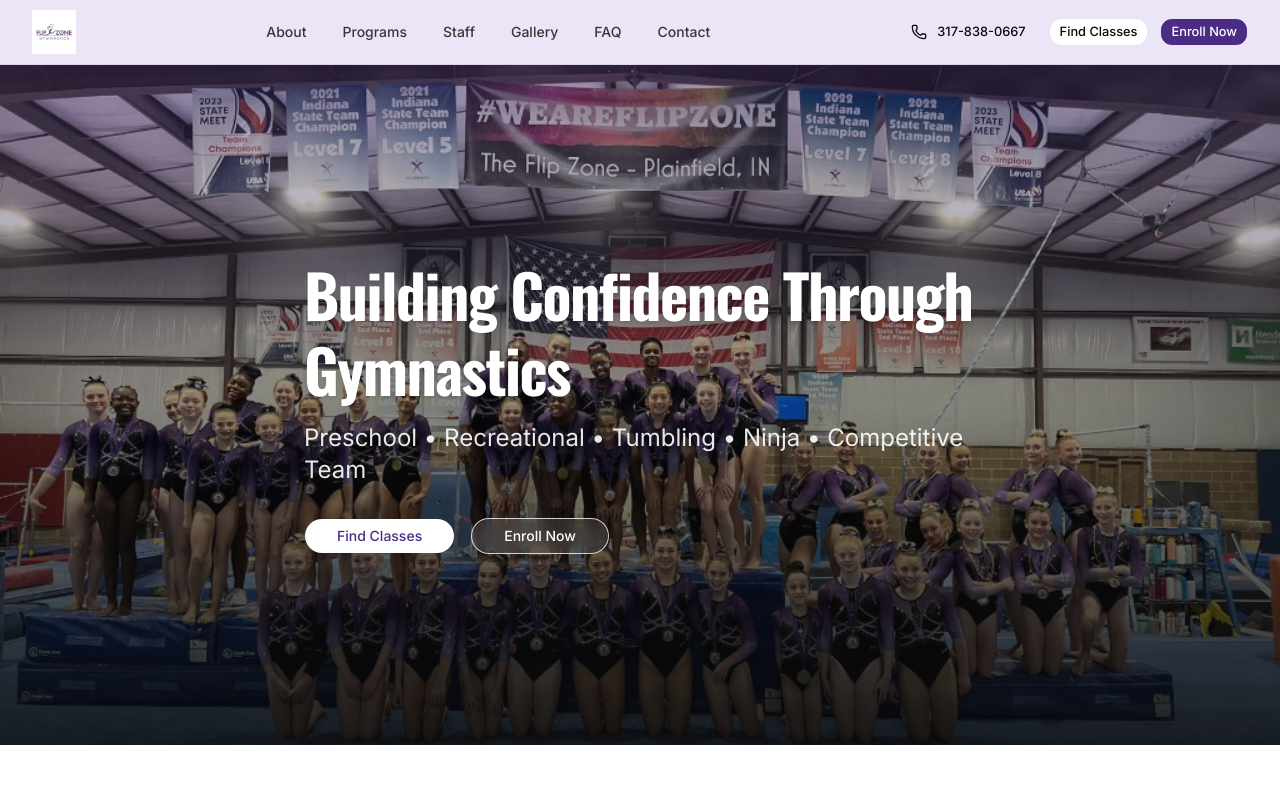
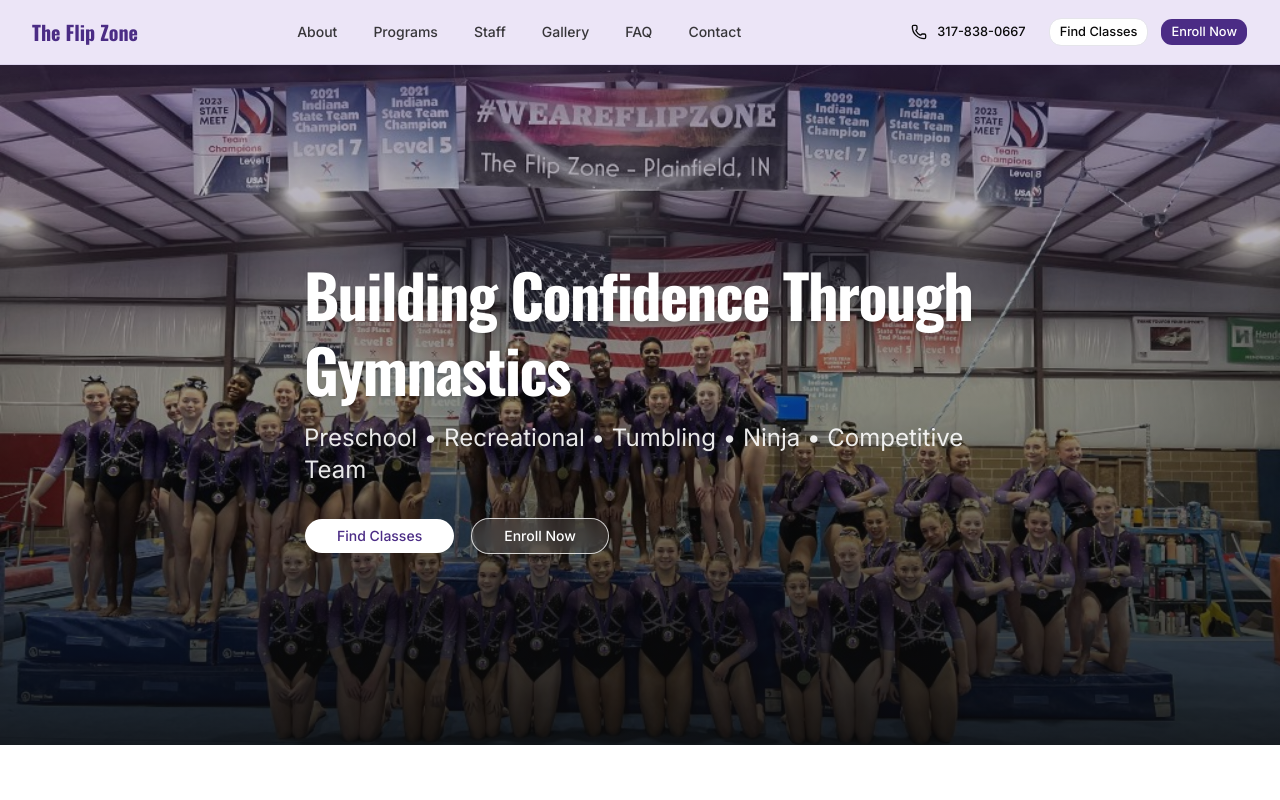
Before and after one commit to darnold5000/flipzone, a Next.js app: page / in a window 1280 px wide. Shown: the top 800 px of the page. Built offline with nearby package versions, Linux system fonts and the light colour scheme.

Commit message:
home page

```diff
--- a/src/components/layout/Header.tsx
+++ b/src/components/layout/Header.tsx
@@ -1,12 +1,10 @@
 "use client";
 
 import Link from "next/link";
-import Image from "next/image";
 import { useState } from "react";
 import { Menu, X, Phone } from "lucide-react";
 import { Button, ButtonLink, ButtonAnchor } from "@/components/ui/button";
 import { navLinks, site } from "@/data/site";
-import { images } from "@/lib/images";
 import { cn } from "@/lib/utils";
 
 export function Header() {
@@ -15,15 +13,11 @@
   return (
     <header className="sticky top-0 z-50 border-b border-flip-purple/10 bg-flip-purple-header/95 backdrop-blur-md">
       <div className="container-wide flex h-16 items-center justify-between px-4 sm:px-6 lg:px-8">
-        <Link href="/" className="flex shrink-0 items-center">
-          <Image
-            src={images.logo}
-            alt={site.name}
-            width={120}
-            height={44}
-            className="h-10 w-auto object-contain sm:h-11"
-            priority
-          />
+        <Link
+          href="/"
+          className="font-heading text-lg font-bold text-flip-purple sm:text-xl"
+        >
+          The Flip Zone
         </Link>
 
         <nav className="hidden items-center gap-1 lg:flex">
```
